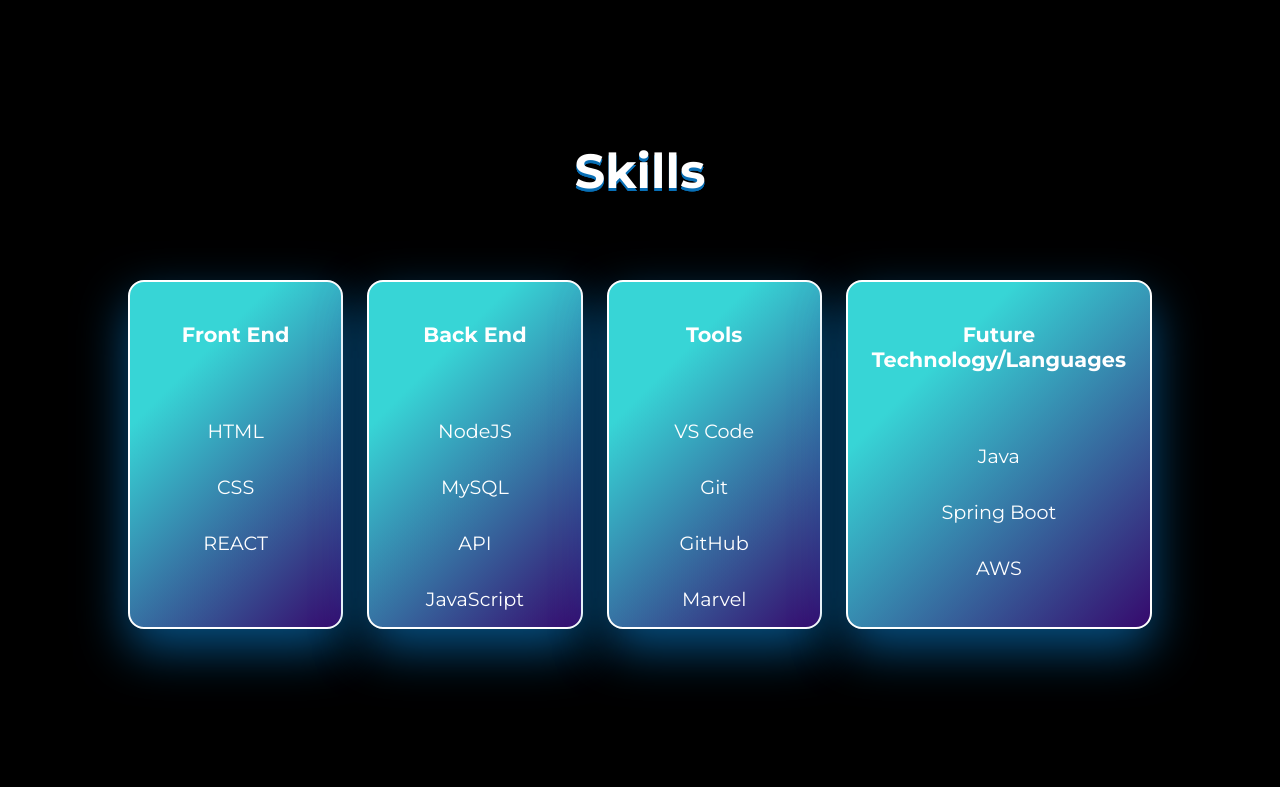
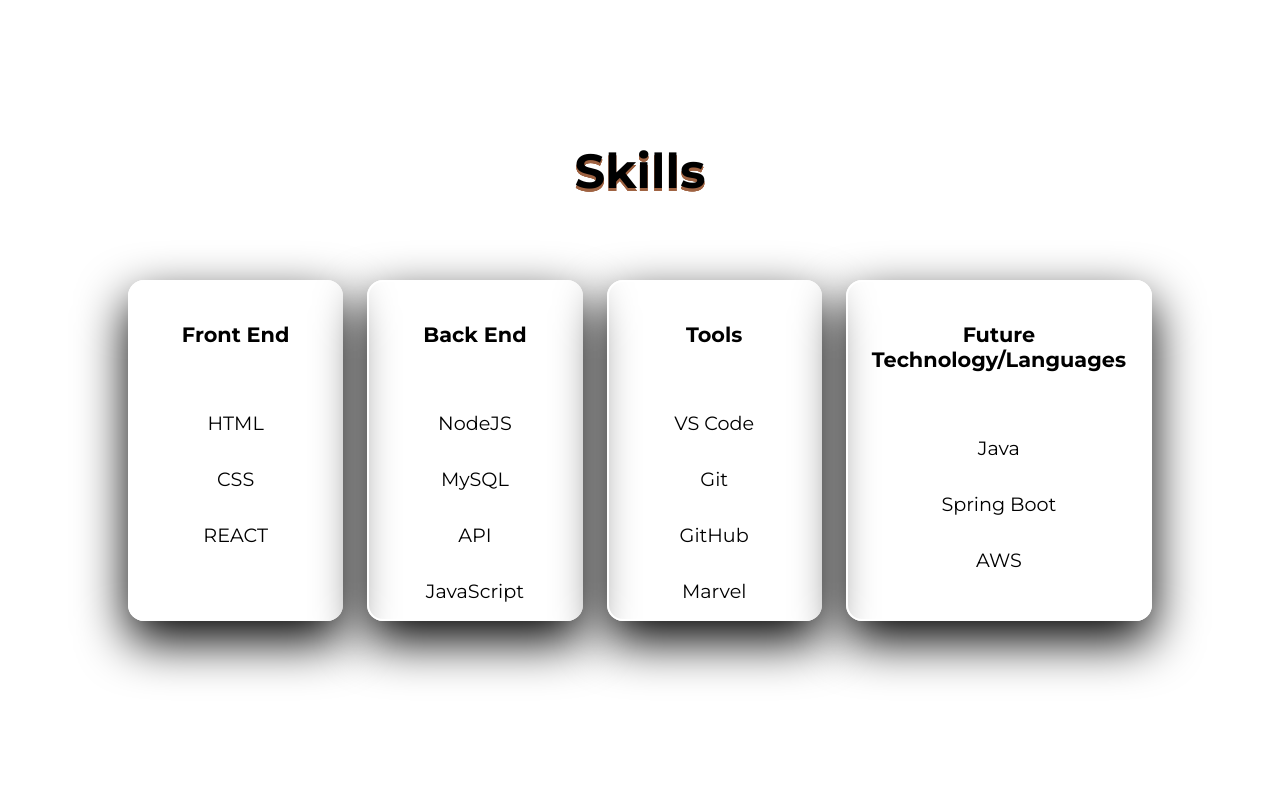
Before and after one commit to Emassey123/portfolio, a React (Create React App) app: page / in a window 1280 px wide. Shown: the part 1557-2344 px from the top of the page. Built offline with nearby package versions, Linux system fonts and the light colour scheme.

Commit message:
changed the color pallete of the site

```diff
--- a/src/App.css
+++ b/src/App.css
@@ -5,12 +5,8 @@
   padding: 0;
   margin: 0;
   font-family: 'Montserrat', sans-serif;
-  color: white;
 }
 
-body {
-  background-color: black;
-}
 
 html {
   scroll-behavior: smooth;
@@ -19,11 +15,10 @@
 
 .main-heading {
   text-align: center;
-  text-shadow: 0px 3px 0px rgba(8, 112, 184, 0.7),
-    0px 3px 0px rgba(8, 112, 184, 0.7),
-    0px 3px 0px rgba(8, 112, 184, 0.7),
-    0px 3px 0px rgba(8, 112, 184, 0.7);
-  /* width: 10%; */
+  text-shadow: 0px 3px 0px #9f6342,
+    0px 3px 0px #9f6342,
+    0px 3px 0px #9f6342,
+    0px 3px 0px #9f6342;
   margin: 10rem auto 5rem auto;
   font-size: 3rem;
   width: 300px;
--- a/src/Components/Card.css
+++ b/src/Components/Card.css
@@ -32,7 +32,7 @@
     width: 100%;
     min-width: none;
     max-width: 600px;
-    box-shadow: 0 20px 50px rgba(8, 112, 184, 0.7);
+    box-shadow: 0 20px 50px black;
     border-radius: 1rem;
 
 
@@ -60,19 +60,24 @@
     margin: 1rem;
 }
 
+.github-button a,
+.website-button a {
+    color: white;
+}
+
 .github-button,
 .website-button {
     padding: .5rem 1rem;
     margin: 1rem 2rem;
-    background-color: rgba(8, 112, 184, 0.7);
+    background-color: #9f6342;
     border-radius: 1rem;
-    border: 2px solid white;
+    border: 2px solid black;
     font-size: 1.3rem;
 }
 
 .github-button:hover,
 .website-button:hover {
-    background: transparent;
+    background: black;
     transition: .5s all ease;
 }
 
--- a/src/Components/Footer.css
+++ b/src/Components/Footer.css
@@ -1,7 +1,7 @@
 footer {
     width: 100%;
     margin-top: 3rem;
-    background-color: rgba(8, 112, 184, 0.7);
+    background-color: #9f6342;
 }
 
 .footer-heading {
--- a/src/Components/Form.css
+++ b/src/Components/Form.css
@@ -1,7 +1,7 @@
 .wrapper {
     width: 50%;
     padding: 2rem;
-    background: rgba(8, 112, 184, 0.7);
+    background: #9f6342;
     box-shadow: 0 0px 2.2px rgba(0, 0, 0, 0.028), 0 0px 5.3px rgba(0, 0, 0, 0.04),
         0 0px 10px rgba(0, 0, 0, 0.05), 0 0px 17.9px rgba(0, 0, 0, 0.06),
         0 0px 33.4px rgba(0, 0, 0, 0.072), 0 0px 80px rgba(0, 0, 0, 0.1);
@@ -50,15 +50,16 @@
     margin-top: 1rem;
     padding: 1rem 1.5rem;
     border: none;
-    background: rgba(8, 112, 184, 0.7);
+    background: white;
     cursor: pointer;
-    transition: background 0.15s;
 }
 
 
 
 .submit:hover {
-    background: rgba(173, 216, 230, 1);
+    background: black;
+    color: white;
+    transition: 0.3s ease-in-out;
 }
 
 .form-group input[type="text"]:focus,
--- a/src/Components/Hero.css
+++ b/src/Components/Hero.css
@@ -12,7 +12,6 @@
 }
 
 .hero-left-side {
-    background: black;
     width: 50%;
     height: 100%;
     display: flex;
@@ -22,7 +21,7 @@
 }
 
 .hero-right-side {
-    background: rgba(8, 112, 184, 0.7);
+    background: #9f6342;
     width: 50%;
     height: 100%;
     display: flex;
@@ -44,14 +43,14 @@
 
 .hero-left-side-title,
 .hero-left-side-subtitle {
-    color: rgba(8, 112, 184, 0.7);
+    color: #9f6342;
 
     text-shadow: 4px 3px 0px #fff, 9px 8px 0px white;
 }
 
 .hero-right-side-title,
 .hero-right-side-subtitle {
-    text-shadow: 4px 3px 0px #fff, 9px 8px 0px rgba(8, 112, 184, 0.7);
+    text-shadow: 4px 3px 0px #fff, 9px 8px 0px #9f6342;
 }
 
 .hero-button {
@@ -60,28 +59,20 @@
     padding: 1rem 2.5rem;
     border-radius: 2rem;
     font-weight: bold;
-    border: .3rem solid white;
-    background: transparent;
+    border: .3rem solid black;
+    background: #9f6342;
     color: white;
 }
 
 .hero-button:hover {
     color: white;
-    background: transparent;
+    background: black;
     transition: 0.3s ease-in-out;
     border: .3rem solid white;
     cursor: pointer;
 }
 
-.hero-right-side-button:hover {
-    background: black;
-    transition: 0.3s ease-in-out;
-}
 
-.hero-left-side-button:hover {
-    background: rgba(8, 112, 184, 0.7);
-    transition: 0.3s ease-in-out;
-}
 
 @media (max-width: 900px) {
     .hero-title {
--- a/src/Components/NavBar.css
+++ b/src/Components/NavBar.css
@@ -29,6 +29,7 @@
     text-decoration: none;
     font-weight: bold;
     text-transform: uppercase;
+    color: black;
 
 }
 
@@ -66,7 +67,6 @@
     .slider-active {
         top: 0;
         transition: .3s ease-in;
-        /* transition: .3s ease-out; */
     }
 
     .slider ul {
--- a/src/Components/Skills.css
+++ b/src/Components/Skills.css
@@ -2,22 +2,17 @@
     display: flex;
     justify-content: center;
     align-items: center;
-    /* height: 100vh; */
-    /* margin: 5rem 0 35rem 0; */
 }
 
 .skills {
     max-width: 80%;
-
-    /* // margin: 5rem auto; */
 }
 
 .skill-wrapper {
     border-radius: 1rem;
     border: 2px solid white;
-    background-color: #36096d;
-    background-image: linear-gradient(315deg, #36096d 0%, #37d5d6 74%);
-    box-shadow: 0 20px 50px rgba(8, 112, 184, 0.7);
+    box-shadow: 0 20px 50px black;
+    /* color: white; */
 }
 
 .skills-grid {
@@ -30,7 +25,7 @@
 .skills-title {
     font-size: 1.3rem;
     text-align: center;
-    margin: 1rem 0 2rem 0;
+    margin: 1rem 0 1.5rem 0;
     font-weight: bold;
     padding: 1.5rem;
 }
```
